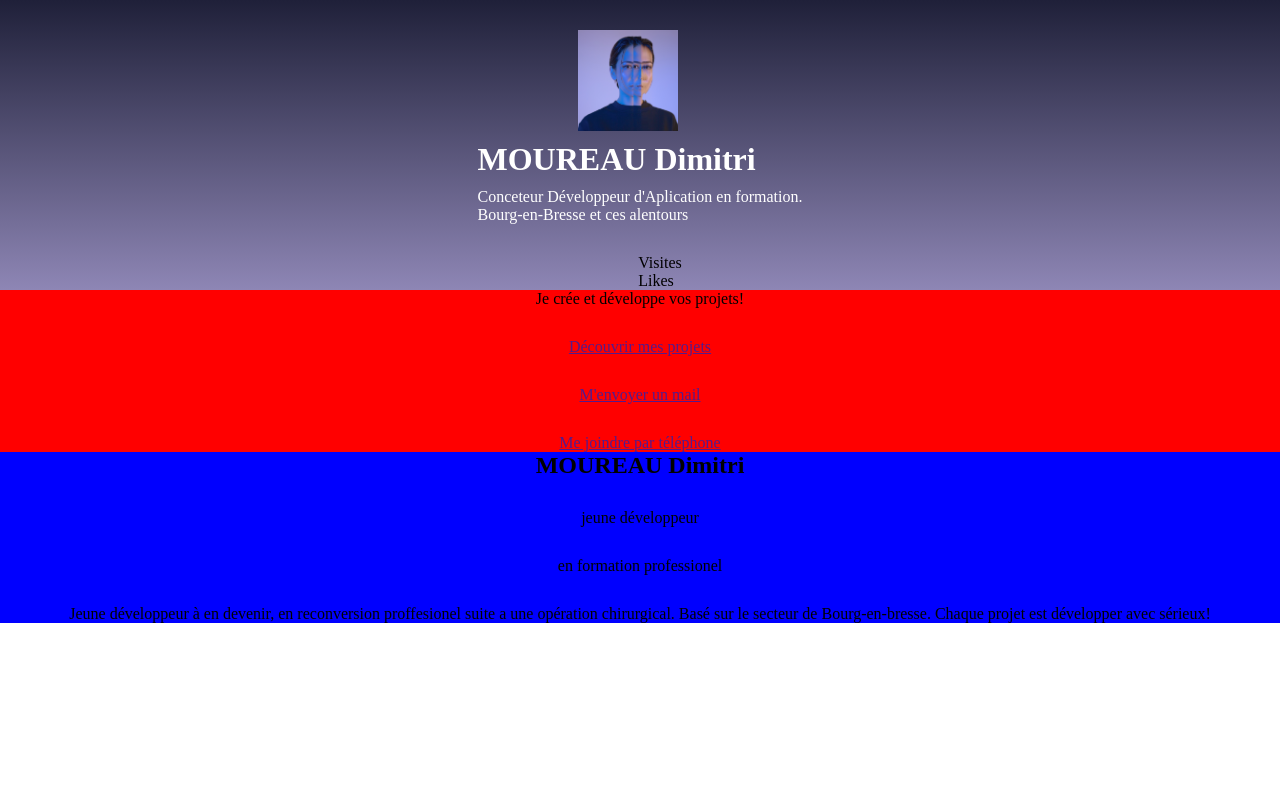
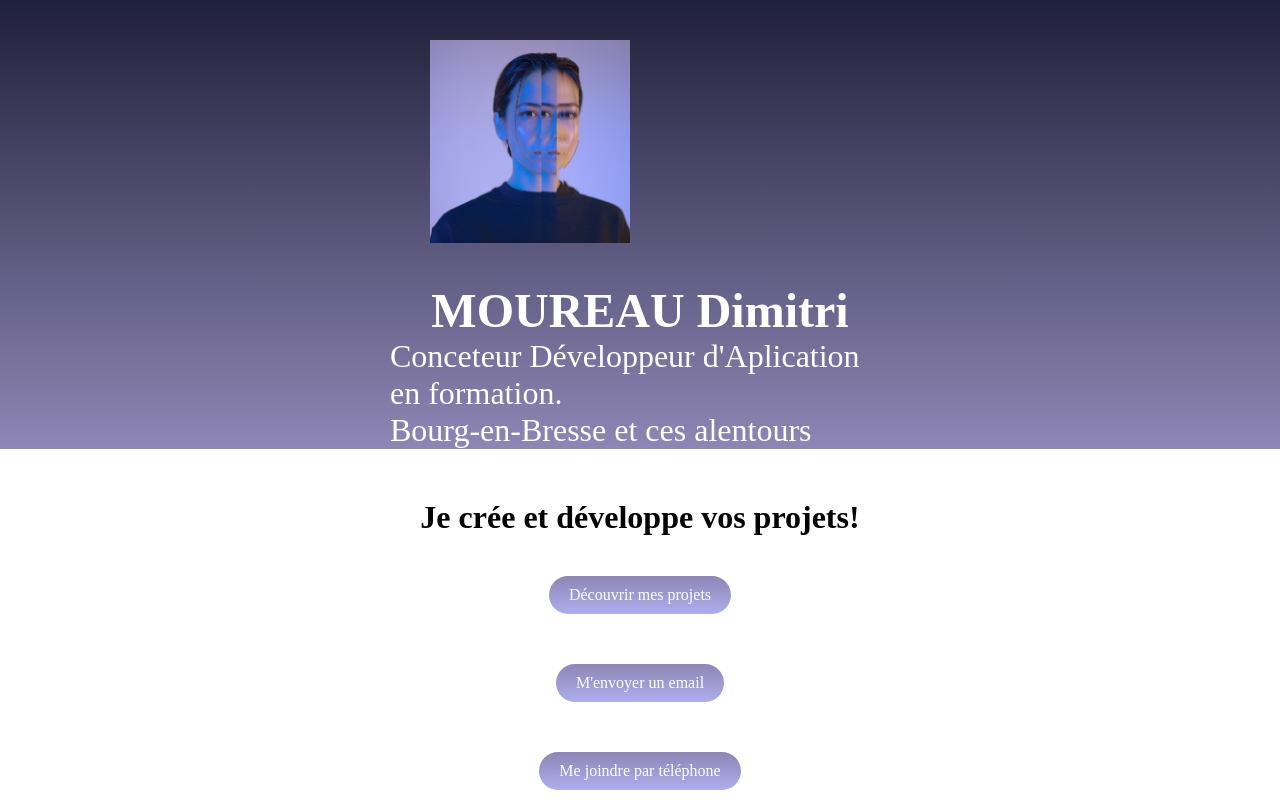
Before and after one commit to dmt-01/linktree, a plain HTML site: page linktree.html in a window 1280 px wide. Shown: the top 803 px of the page. Drawn offline with Linux system fonts and the light colour scheme.

Commit message:
modificztion visuel page

```diff
--- a/linktree.css
+++ b/linktree.css
@@ -1,53 +1,84 @@
 * {
     margin: 0;
+    font-size: 16px;
 }
 
+body {
+    width: 100%;
+ }
+
 header {
+    width: 100%;
     background: linear-gradient(#1F2039,#8E86B5 );
     display: flex;
     align-items: center;
     flex-direction: column;
 }
 
+body{
+    display: flex;
+    flex-direction: column;
+    align-items: center;
+}
 .entete {
     display: flex;
     flex-direction: column;
     color: white;
-    gap: 10px;
+}
+
+.entete > img {
+    display: flex;
+    align-items: center;
 }
 
 .photo_profil {
-    width: 100px;
+    width: 200px;
+    padding: 40px;
     display: flex;
-    align-items: center;
-    padding-left: 100px;
-    padding-top: 30px;
+
 }
 
-.entete > p {
-    padding-bottom: 30px;
+.text_entete {
+    display: flex;
+    flex-direction: column;
 }
 
-li {
-    list-style: none;
+.text_entete > h1{
+    display: flex;
+    flex-direction: row;
+    justify-content: center;
+    font-size: 3rem;
 }
 
-.navigation {
+.text_entete > p {
+    width: 500px;
+    font-size: 2rem;
+}
+
+.navigation > ul {
     padding: 0;
     display: flex;
     flex-direction: row;
-    justify-content: space-around;
+    justify-content: space-between;
 }
 
+h2 {
+    font-size: 2rem;
+    display: flex;
+    flex-direction: row;
+    justify-content: center;
+    padding-top: 20px;
+}
 .nav_coordo {
-    background-color: red;
     display: flex;
     flex-direction: column;
     justify-content: center;
     gap: 30px;
+    margin: 30px;
 }
 
 .nav_coordo > p {
+    font-size: 2rem;
     display: flex;
     flex-direction: row;
     justify-content: center;
@@ -56,7 +87,13 @@ li {
 .buton_nav {
     display: flex;
     flex-direction: column;
-    align-items: center;
+    align-self: center;
+    background: linear-gradient(#8E86B5 , #ACAEED);
+    padding: 10px 20px;
+    margin: 10px;
+    border-radius: 50px;
+    color: white;
+    text-decoration: none;
 }
 
 .buton_nav:hover {
@@ -65,9 +102,11 @@ li {
 }
 
 .presentation {
-    background-color: blue;
+    width: 100%;
+    background: linear-gradient(#1F2039,#8E86B5 );
+    color: white;
     display: flex;
     flex-direction: column;
     align-items: center;
-    gap: 30px;
+    padding: 50px;
 }
--- a/linktree.html
+++ b/linktree.html
@@ -9,28 +9,25 @@
     <header>
         <div class="entete">
             <img src="./images/robbie-lens.png" alt="photo de profil" class="photo_profil">
-            <h1 class="titre">MOUREAU Dimitri</h1>
-            <p>Conceteur Développeur d'Aplication en formation. <br>Bourg-en-Bresse et ces alentours</p>
-        </div>
-        <div class="navigation">
-             <ul>
-                <li>Visites</li>
-                <li>Likes</li>
-            </ul>
+            <div class="text_entete">
+                <h1 class="titre">MOUREAU Dimitri</h1>
+                <p>Conceteur Développeur d'Aplication en formation. <br>Bourg-en-Bresse et ces alentours</p>
+            </div>
         </div>
     </header>
     <main>
         <section class="nav_coordo">
-            <p>Je crée et développe vos projets!</p>
-            <a class="buton_nav" href="">Découvrir mes projets</a>
-            <a class="buton_nav" href="">M'envoyer un mail</a>
-            <a class="buton_nav" href="">Me joindre par téléphone</a>
+            <h2>Je crée et développe vos projets!</h2>
+            <a class="buton_nav" href="#"><p>Découvrir mes projets</p></a>
+            <a class="buton_nav" href="#"><p>M'envoyer un email</p></a>
+            <a class="buton_nav" href="#"><p>Me joindre par téléphone</p></a>
         </section>
         <section class="presentation">
             <h2>MOUREAU Dimitri</h2>
-            <p>jeune développeur</p>
-            <p>en formation professionel</p>
-            <p>Jeune développeur à en devenir, en reconversion proffesionel suite a une opération chirurgical. Basé sur le secteur de Bourg-en-bresse. Chaque projet est développer avec sérieux!</p>
+                <p>jeune développeur</p>
+                <p>en formation professionel</p>
+                <p>Jeune développeur à en devenir, en reconversion proffesionel suite a une opération chirurgical.
+                    <br>Basé sur le secteur de Bourg-en-bresse. Chaque projet est développer avec sérieux!</p>
         </section>
     </main>
 </body>
```
